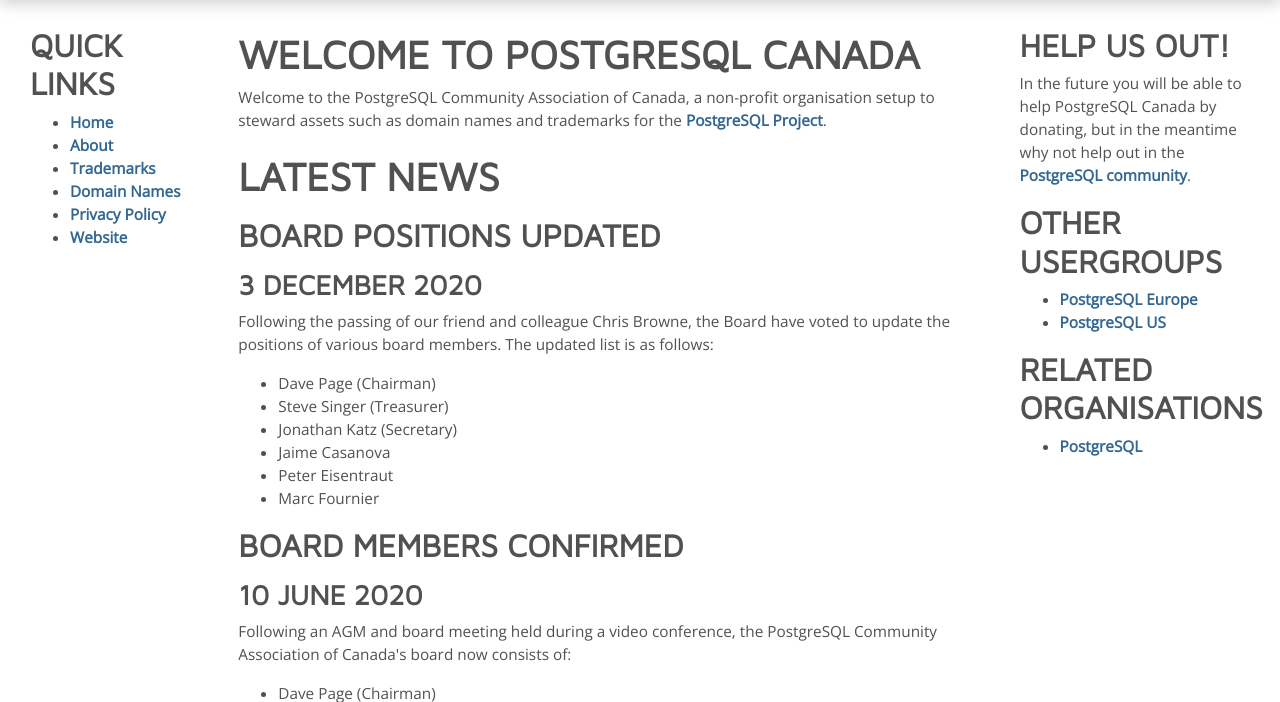
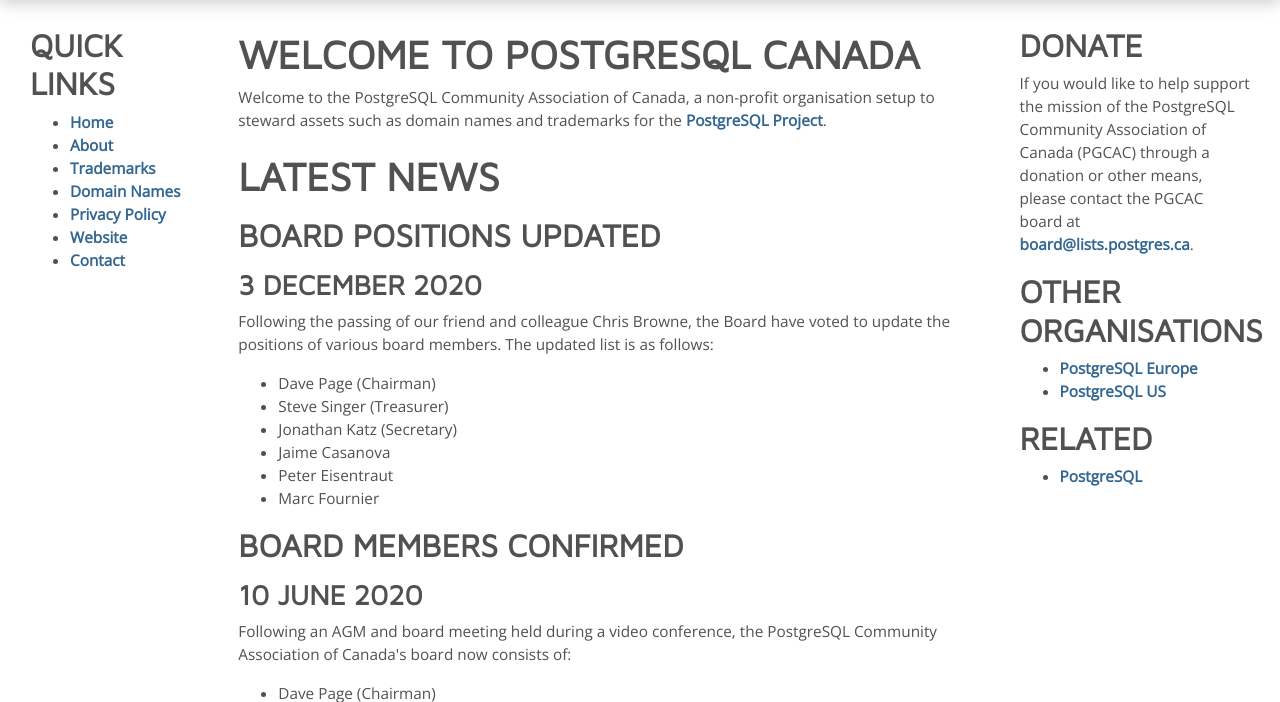
Before and after one commit to missusmy/pgcac-website, a Python web app: template templates/pages/index.html in a window 1280 px wide. Shown: the part 55-757 px from the top of the page. Run offline with Jinja, Linux system fonts and the light colour scheme; the template is opened without the code that fills it, so the values that code supplies are empty; some libraries are stand-ins or nearby versions.

Commit message:
Update content across PGCAC website
This adds clarifications for how to donate to PGCAC, how to contact
the PGCAC board, and fixes various typos and HTML errors.

```diff
--- a/templates/base.html
+++ b/templates/base.html
@@ -51,6 +51,7 @@
            <li><a href="/domains/list">Domain Names</li>
            <li><a href="/about/privacypolicy/">Privacy Policy</a></li>
            <li><a href="/about/website/">Website</a></li>
+           <li><a href="/about/contact/">Contact</a></li>
          </ul>
        </div>
       </div>
--- a/templates/pages/domains/list.html
+++ b/templates/pages/domains/list.html
@@ -18,7 +18,7 @@
     <li>postgresql.events</li>
     <li>postgresql.org</li>
     <li>postgres.ca</li>
-    <li>postgrsql.company</li>
+    <li>postgresql.company</li>
     <li>postgresql.co.uk</li>
     <li>postgresql.uk</li>
     <li>postgres.com</li>
--- a/templates/pages/index.html
+++ b/templates/pages/index.html
@@ -4,14 +4,17 @@
 {% block relatedinfo %}
 <div id="pgFrontRight">
  <div class="pgFrontBox">
-  <h2>Help us out!</h2>
-  <p>In the future you will be able to help PostgreSQL Canada by donating, but in the meantime
-  why not help out in the <a href="https://www.postgresql.org/community/">PostgreSQL community</a>.
+  <h2>Donate</h2>
+  <p>
+    If you would like to help support the mission of the PostgreSQL Community
+    Association of Canada (PGCAC) through a donation or other means, please
+    contact the PGCAC board at
+    <a href="mailto:board@lists.postgres.ca">board@lists.postgres.ca</a>.
   </p>
  </div>
 
  <div class="pgFrontBox">
-  <h2>Other usergroups</h2>
+  <h2>Other Organisations</h2>
   <ul>
    <li><a href="https://www.postgresql.eu/">PostgreSQL Europe</a></li>
    <li><a href="https://www.postgresql.us/">PostgreSQL US</a></li>
@@ -19,7 +22,7 @@
  </div>
 
  <div class="pgFrontBox">
-  <h2>Related organisations</h2>
+  <h2>Related</h2>
   <ul>
    <li><a href="https://www.postgresql.org/">PostgreSQL</a></li>
   </ul>
```
Also changed, not shown: templates/pages/about/contact.html (added, +16 -0 lines), templates/pages/about/pgcac.html (+6 -1 lines).
